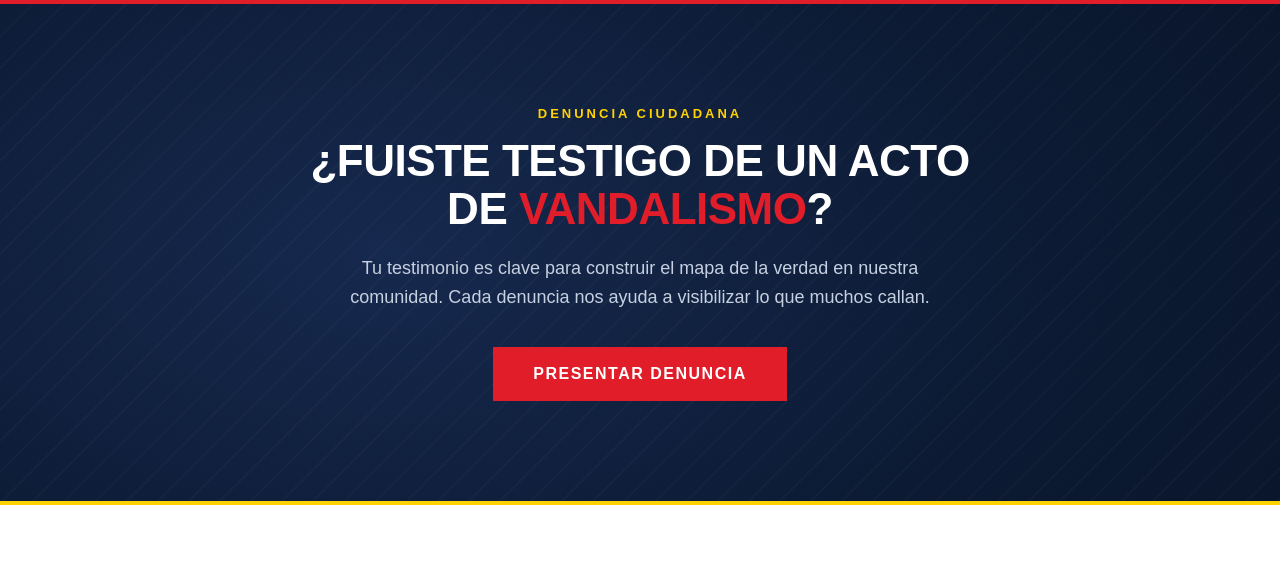
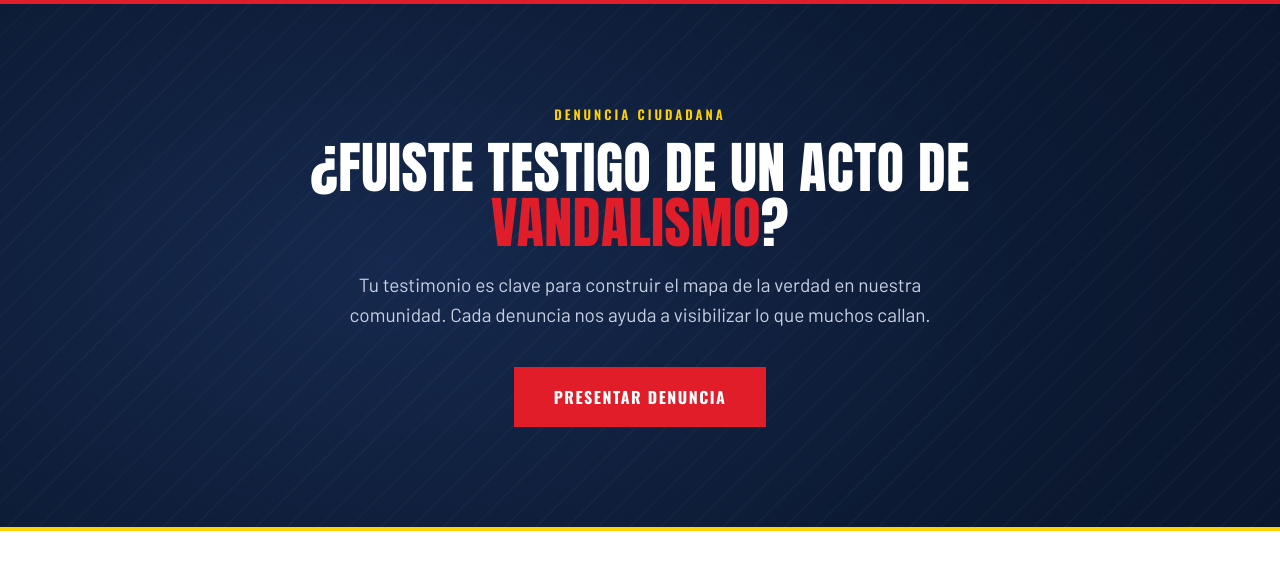
Before and after one commit to EsneiderCdD/gury, a Next.js app: page / in a window 1280 px wide. Shown: the top 570 px of the page. Built offline with nearby package versions, Linux system fonts and the light colour scheme.

Commit message:
feat(denuncia)

```diff
--- a/src/app/layout.tsx
+++ b/src/app/layout.tsx
@@ -1,20 +1,28 @@
 import type { Metadata } from "next";
-import { Geist, Geist_Mono } from "next/font/google";
+import { Anton, Oswald, Barlow } from "next/font/google";
 import "./globals.css";
 
-const geistSans = Geist({
-  variable: "--font-geist-sans",
+const anton = Anton({
+  variable: "--font-anton",
   subsets: ["latin"],
+  weight: "400",
 });
 
-const geistMono = Geist_Mono({
-  variable: "--font-geist-mono",
+const oswald = Oswald({
+  variable: "--font-oswald",
   subsets: ["latin"],
+  weight: ["400", "500", "600", "700"],
+});
+
+const barlow = Barlow({
+  variable: "--font-barlow",
+  subsets: ["latin"],
+  weight: ["400", "500", "600", "700"],
 });
 
 export const metadata: Metadata = {
-  title: "Create Next App",
-  description: "Generated by create next app",
+  title: "Movimiento del Bate",
+  description: "Defensa Legítima - Antioquia de Pie",
 };
 
 export default function RootLayout({
@@ -23,7 +31,7 @@
   children: React.ReactNode;
 }>) {
   return (
-    <html lang="en" className={`${geistSans.variable} ${geistMono.variable}`}>
+    <html lang="es" className={`${anton.variable} ${oswald.variable} ${barlow.variable}`}>
       <body>{children}</body>
     </html>
   );
--- a/src/components/specific/DenunciaCtaSection/DenunciaCtaSection.module.css
+++ b/src/components/specific/DenunciaCtaSection/DenunciaCtaSection.module.css
@@ -29,6 +29,7 @@
 
 .tag {
   display: inline-block;
+  font-family: var(--font-oswald);
   font-weight: 600;
   font-size: 13px;
   letter-spacing: 3px;
@@ -38,13 +39,14 @@
 }
 
 .title {
-  font-weight: 800;
-  font-size: 44px;
-  line-height: 1.1;
+  font-family: var(--font-anton);
+  font-weight: 400;
+  font-size: 56px;
+  line-height: 0.98;
   text-transform: uppercase;
   color: #FFFFFF;
   margin: 0 0 20px;
-  letter-spacing: -0.5px;
+  letter-spacing: 0.5px;
 }
 
 .accent {
@@ -52,7 +54,8 @@
 }
 
 .subtitle {
-  font-size: 18px;
+  font-family: var(--font-barlow);
+  font-size: 19px;
   line-height: 1.6;
   color: #C7D0E0;
   max-width: 600px;
@@ -63,6 +66,7 @@
   display: inline-block;
   background: #E11D2A;
   color: #FFFFFF;
+  font-family: var(--font-oswald);
   font-weight: 700;
   font-size: 16px;
   letter-spacing: 1.5px;
--- a/src/components/specific/DenunciaSection/DenunciaSection.module.css
+++ b/src/components/specific/DenunciaSection/DenunciaSection.module.css
@@ -6,7 +6,7 @@
   align-items: center;
   justify-content: center;
   padding: 80px 28px;
-  font-family: var(--font-geist-sans);
+  font-family: var(--font-barlow);
 }
 
 .overlay {
@@ -35,6 +35,7 @@
 
 .tag {
   display: inline-block;
+  font-family: var(--font-oswald);
   font-weight: 600;
   font-size: 13px;
   letter-spacing: 3px;
@@ -44,13 +45,14 @@
 }
 
 .title {
-  font-weight: 800;
-  font-size: 52px;
-  line-height: 1;
+  font-family: var(--font-anton);
+  font-weight: 400;
+  font-size: 56px;
+  line-height: 0.98;
   text-transform: uppercase;
   color: #FFFFFF;
   margin: 0 0 18px;
-  letter-spacing: -1px;
+  letter-spacing: 0.5px;
 }
 
 .accent {
@@ -58,7 +60,8 @@
 }
 
 .subtitle {
-  font-size: 18px;
+  font-family: var(--font-barlow);
+  font-size: 19px;
   line-height: 1.6;
   color: #C7D0E0;
   max-width: 640px;
@@ -82,6 +85,7 @@
 }
 
 .blockTitle {
+  font-family: var(--font-oswald);
   font-weight: 700;
   font-size: 20px;
   text-transform: uppercase;
@@ -105,6 +109,7 @@
 }
 
 .field label {
+  font-family: var(--font-oswald);
   font-weight: 600;
   font-size: 14px;
   letter-spacing: 1px;
@@ -117,7 +122,7 @@
   background: rgba(12, 26, 51, 0.8);
   border: 1px solid rgba(255, 255, 255, 0.15);
   padding: 14px 16px;
-  font-family: var(--font-geist-sans);
+  font-family: var(--font-barlow);
   font-size: 16px;
   color: #FFFFFF;
   outline: none;
@@ -142,6 +147,7 @@
 .submitBtn {
   background: #E11D2A;
   color: #FFFFFF;
+  font-family: var(--font-oswald);
   font-weight: 700;
   font-size: 16px;
   letter-spacing: 1.5px;
```
